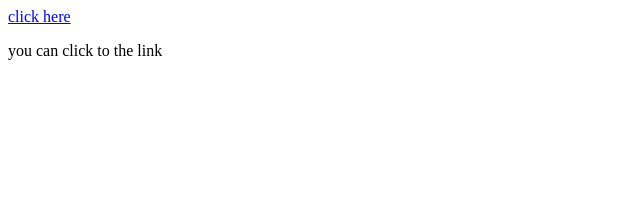
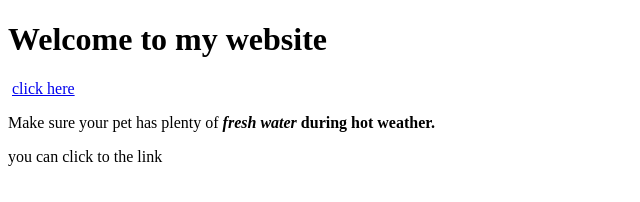
Before and after one commit to macrama/projetlink, a plain HTML site: page index.html in a window 1280 px wide. Shown: the whole page, without its empty margins (0-640 px from the left). Drawn offline with Linux system fonts and the light colour scheme.

Commit message:
new file

```diff
--- a/index.html
+++ b/index.html
@@ -5,7 +5,10 @@
         <title>the new page </title>
     </head>
     <body>
+        <h1>Welcome to my website</h1>
+        <img scr="page.jpg" alt="">
         <a href="http://wikipedia.org">click here</a>
+        <p>Make sure your pet has plenty of <i><b>fresh water</i> during hot weather.</p></b>
         <p>you can click to the link </p>
     </body>
 </html>
```
Also changed, not shown: page.jpg (added).
